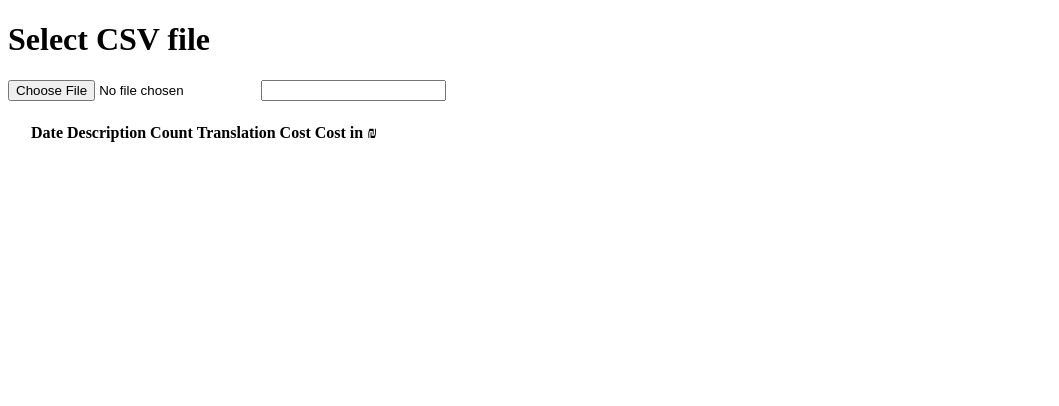
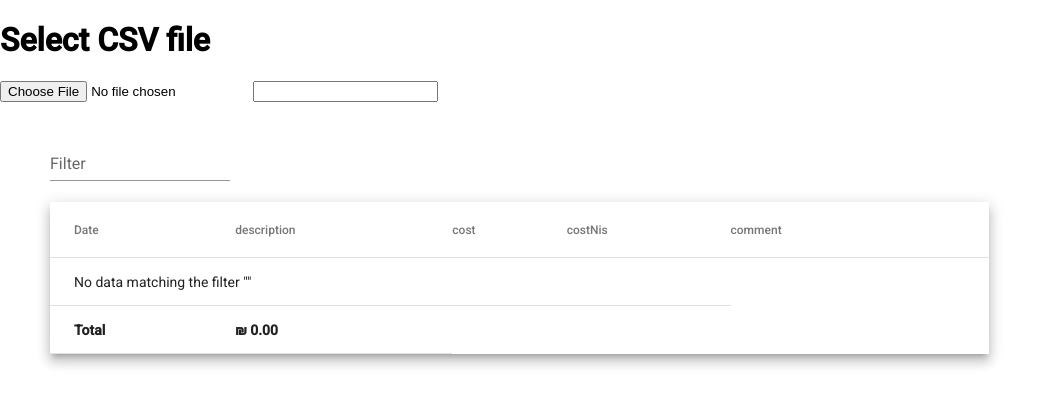
Before and after one commit to Vladi-ed/CalCalculator, an Angular app: page / in a window 1280 px wide. Shown: the top 406 px of the page, without its empty margins (0-1059 px from the left). Built offline with nearby package versions, Linux system fonts and the light colour scheme; what csv-parse would draw is missing.

Commit message:
angular material

```diff
--- a/angular.json
+++ b/angular.json
@@ -54,6 +54,7 @@
               "src/assets"
             ],
             "styles": [
+              "./node_modules/@angular/material/prebuilt-themes/indigo-pink.css",
               "src/styles.css"
             ],
             "scripts": []
@@ -121,6 +122,7 @@
               "src/assets"
             ],
             "styles": [
+              "./node_modules/@angular/material/prebuilt-themes/indigo-pink.css",
               "src/styles.css"
             ],
             "scripts": []
--- a/src/app/app.component.css
+++ b/src/app/app.component.css
@@ -1,6 +1,14 @@
-.content {
-  margin: 20px;
+/*.content {*/
+/*  margin: 20px;*/
+/*}*/
+/*td {*/
+/*  padding-right: 7px;*/
+/*}*/
+
+table {
+  width: 100%;
 }
-td {
-  padding-right: 7px;
+
+tr.mat-footer-row {
+  font-weight: bold;
 }
--- a/src/app/app.component.html
+++ b/src/app/app.component.html
@@ -2,23 +2,92 @@
 <input type="file" id="input" (change)="onUpload($event.target)" accept="text/csv, .xls"/>
 <input type="text" #filter (keyup)="filterTransactions(filter.value)">
 
-<div class="content" role="main">
-  <table>
-    <thead>
-      <th>Date</th> <th>Description</th> <th>Count</th> <th>Translation</th> <th>Cost</th> <th>Cost in ₪</th>
-    </thead>
-    <tbody>
-    <tr *ngFor="let row of filteredRecords">
-      <td>{{ row.date }}</td>
-      <td>{{ row.description }}</td>
-      <td>{{ row.count }}</td>
-      <td>{{ row.translation }}</td>
-      <td>{{ row.cost }}</td>
-      <td>{{ row.costNis }}</td>
-      <td>{{ row.comment }}</td>
-    </tr>
-    </tbody>
-    <tfoot>
-    </tfoot>
-  </table>
+<!--<div class="content" role="main">-->
+<!--  <table>-->
+<!--    <thead>-->
+<!--      <th>Date</th> <th>Description</th> <th>Count</th> <th>Translation</th> <th>Cost</th> <th>Cost in ₪</th>-->
+<!--    </thead>-->
+<!--    <tbody>-->
+<!--    <tr *ngFor="let row of filteredRecords">-->
+<!--      <td>{{ row.date }}</td>-->
+<!--      <td>{{ row.description }}</td>-->
+<!--      <td>{{ row.count }}</td>-->
+<!--      <td>{{ row.translation }}</td>-->
+<!--      <td>{{ row.cost }}</td>-->
+<!--      <td>{{ row.costNis }}</td>-->
+<!--      <td>{{ row.comment }}</td>-->
+<!--    </tr>-->
+<!--    </tbody>-->
+<!--    <tfoot>-->
+<!--    </tfoot>-->
+<!--  </table>-->
+<!--</div>-->
+
+<div style="    width: calc(100% - 341px);
+    padding: 20px 50px;">
+
+
+  <mat-form-field appearance="standard">
+    <mat-label>Filter</mat-label>
+    <input matInput (keyup)="applyFilter($event)" placeholder="Ex. Mia" #input>
+  </mat-form-field>
+
+  <div class="mat-elevation-z8">
+    <table mat-table [dataSource]="filteredRecords" matSort>
+
+      <!-- Date Column -->
+      <ng-container matColumnDef="date">
+        <th mat-header-cell *matHeaderCellDef mat-sort-header=""> Date </th>
+        <td mat-cell *matCellDef="let row"> {{row.date}} </td>
+        <td mat-footer-cell *matFooterCellDef> Total </td>
+      </ng-container>
+
+      <!-- description Column -->
+      <ng-container matColumnDef="description">
+        <th mat-header-cell *matHeaderCellDef mat-sort-header=""> description </th>
+        <td mat-cell *matCellDef="let row"> {{row.description}} </td>
+      </ng-container>
+
+      <!-- count Column -->
+      <ng-container matColumnDef="count">
+        <th mat-header-cell *matHeaderCellDef mat-sort-header=""> count </th>
+        <td mat-cell *matCellDef="let row"> {{row.count}} </td>
+      </ng-container>
+
+      <!-- translation Column -->
+      <ng-container matColumnDef="translation">
+        <th mat-header-cell *matHeaderCellDef mat-sort-header=""> translation </th>
+        <td mat-cell *matCellDef="let row"> {{row.translation}} </td>
+      </ng-container>
+
+      <!-- cost Column -->
+      <ng-container matColumnDef="cost">
+        <th mat-header-cell *matHeaderCellDef mat-sort-header=""> cost </th>
+        <td mat-cell *matCellDef="let row"> {{row.cost}} </td>
+      </ng-container>
+
+      <!-- costNis Column -->
+      <ng-container matColumnDef="costNis">
+        <th mat-header-cell *matHeaderCellDef mat-sort-header=""> costNis </th>
+        <td mat-cell *matCellDef="let row"> {{row.costNis}} </td>
+        <td mat-footer-cell *matFooterCellDef> {{ getTotalCost() | currency:'₪ ' }} </td>
+      </ng-container>
+
+      <!-- comment Column -->
+      <ng-container matColumnDef="comment">
+        <th mat-header-cell *matHeaderCellDef mat-sort-header=""> comment </th>
+        <td mat-cell *matCellDef="let row"> {{row.comment}} </td>
+      </ng-container>
+
+      <tr mat-header-row *matHeaderRowDef="displayedColumns"></tr>
+      <tr mat-row *matRowDef="let row; columns: displayedColumns;"></tr>
+      <tr mat-footer-row *matFooterRowDef="['date','costNis']"></tr>
+
+      <!-- Row shown when there is no matching data. -->
+      <tr class="mat-row" *matNoDataRow>
+        <td class="mat-cell" colspan="4">No data matching the filter "{{filter.value}}"</td>
+      </tr>
+    </table>
+  </div>
+
 </div>
--- a/src/app/app.component.ts
+++ b/src/app/app.component.ts
@@ -10,8 +10,9 @@ import {ICalRecord} from "./ICalRecord";
 })
 export class AppComponent {
   title = 'calCalculator';
-  records: ICalRecord[] = [];
+  transactions: ICalRecord[] = [];
   filteredRecords: ICalRecord[] = [];
+  displayedColumns = ['date',	'description', 'cost',	'costNis', 'comment'];
 
   onUpload(target: any) {
     const file = (target as HTMLInputElement).files?.item(0);
@@ -21,7 +22,7 @@ export class AppComponent {
   processDataV2(content: string) {
 
     const records: ICalRecord[] = csvParseToObject(content, {
-      columns: ['date',	'description', 'cost',	'costNis', 'comment'],
+      columns: this.displayedColumns,
       fromLine: 4,
       delimiter: '\t',
       relaxColumnCountLess: true,
@@ -39,13 +40,21 @@ export class AppComponent {
     })
 
     console.log(records);
-    this.records = records;
+    this.transactions = records;
     this.filteredRecords = records;
   }
 
   filterTransactions(s: string) {
-    if (s) this.filteredRecords = this.records.filter(columns => columns.translation?.toLowerCase().includes(s.toLowerCase()));
-    else this.filteredRecords = this.records;
+    if (s) this.filteredRecords = this.transactions.filter(columns => columns.translation?.toLowerCase().includes(s.toLowerCase()));
+    else this.filteredRecords = this.transactions;
   }
 
+  applyFilter($event: KeyboardEvent) {
+
+  }
+
+  getTotalCost() {
+    return this.filteredRecords.map(t => Number(t.costNis.substring(2))).reduce((acc, value) => acc + value, 0);
+    // return 55;
+  }
 }
--- a/src/index.html
+++ b/src/index.html
@@ -6,6 +6,9 @@
   <base href="/">
   <meta name="viewport" content="width=device-width, initial-scale=1">
   <link rel="icon" type="image/x-icon" href="favicon.ico">
+  <link rel="preconnect" href="https://fonts.gstatic.com">
+  <link href="https://fonts.googleapis.com/css2?family=Roboto:wght@300;400;500&display=swap" rel="stylesheet">
+  <link href="https://fonts.googleapis.com/icon?family=Material+Icons" rel="stylesheet">
 </head>
 <body>
   <app-root></app-root>
--- a/src/styles.css
+++ b/src/styles.css
@@ -1 +1,4 @@
 /* You can add global styles to this file, and also import other style files */
+
+html, body { height: 100%; }
+body { margin: 0; font-family: Roboto, "Helvetica Neue", sans-serif; }
```
Also changed, not shown: package.json (+16 -17 lines), src/app/app.module.ts (+6 -6 lines), 1 other file (tests, documents, lock files or other folders).
